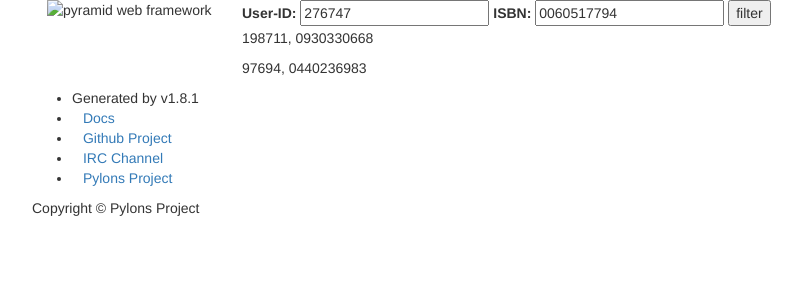
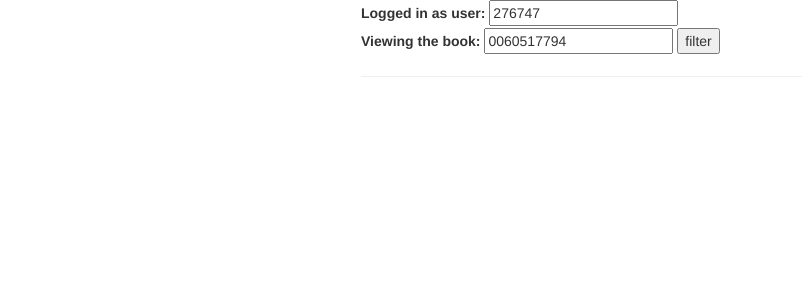
Before and after one commit to Jukkaaf/recommender, a Python web app: template recommender/templates/collab.jinja2 in a window 1280 px wide. Shown: the top 300 px of the page, without its empty margins (23-825 px from the left). Run offline with Jinja, Linux system fonts and the light colour scheme; the template is opened without the code that fills it, so the values that code supplies are empty; some libraries are stand-ins or nearby versions; some web fonts are replaced.

Commit message:
ui update

```diff
--- a/recommender/static/theme.css
+++ b/recommender/static/theme.css
@@ -2,8 +2,8 @@
 body {
   font-family: "Open Sans", "Helvetica Neue", Helvetica, Arial, sans-serif;
   font-weight: 300;
-  color: #ffffff;
-  background: #bc2131;
+  color: #000000;
+  background: #A9A9A9;
 }
 h1,
 h2,
--- a/recommender/templates/collab.jinja2
+++ b/recommender/templates/collab.jinja2
@@ -3,20 +3,35 @@
 {% block content%}
 <div class="content">
     <form action="{{request.route_path('collab_action', action='filter')}}" method="post" enctype="multipart/form-data">
-        <label for="User-ID">User-ID:</label>
+        <label for="User-ID">Logged in as user:</label>
         <input type="text" name="User-ID" value="276747">
-        <label for="ISBN">ISBN:</label>
+        <br>
+        <label for="ISBN">Viewing the book:</label>
         <input type="text" name="ISBN" value="0060517794">
         <input type="submit" id="filter" value="filter">
     </form>
 
+    <hr>
+
     {% if action == 'filter' %}
-        {% for book in result %}
-            <p class="lead">Recommending book ISBN: {{book}}</p>
-        {% endfor %}
+        <h2>{{ selectedBook['Book-Title'] }}</h2>
+
+        <img src={{ selectedBook['Image-URL-M'] }} alt="bookcover">
+        <p>{{ selectedBook['Book-Author'] }}</p>
+        <p>{{ selectedBook['Year-Of-Publication'] }}</p>
+        <p>{{ selectedBook['Publisher'] }}</p>
+
+        <hr>
+
+        <h2>Book recommended to you</h2>
+        <h3>{{ recommendedBook['Book-Title'] }}</h3>
+
+        <img src={{ recommendedBook['Image-URL-M'] }} alt="bookcover">
+        <p>{{ recommendedBook['Book-Author'] }}</p>
+        <p>{{ recommendedBook['Year-Of-Publication'] }}</p>
+        <p>{{ recommendedBook['Publisher'] }}</p>
+
+
     {% endif %}
-
-    <p>198711, 0930330668</p>
-    <p>97694, 0440236983</p>
 </div>
 {% endblock content %}
--- a/recommender/templates/layout.jinja2
+++ b/recommender/templates/layout.jinja2
@@ -25,36 +25,13 @@
 
   <body>
 
-    <div class="starter-template">
-      <div class="container">
-        <div class="row">
-          <div class="col-md-2">
-            <img class="logo img-responsive" src="{{request.static_url('recommender:static/pyramid.png')}}" alt="pyramid web framework">
-          </div>
-          <div class="col-md-10">
+
+          <div style="width:40%; margin:0 auto;">
             {% block content %}
                 <p>No content</p>
             {% endblock content %}
           </div>
-        </div>
-        <div class="row">
-          <div class="links">
-            <ul>
-              <li class="current-version">Generated by v1.8.1</li>
-              <li><i class="glyphicon glyphicon-bookmark icon-muted"></i><a href="http://docs.pylonsproject.org/projects/pyramid/en/1.8-branch/">Docs</a></li>
-              <li><i class="glyphicon glyphicon-cog icon-muted"></i><a href="https://github.com/Pylons/pyramid">Github Project</a></li>
-              <li><i class="glyphicon glyphicon-globe icon-muted"></i><a href="https://webchat.freenode.net/?channels=pyramid">IRC Channel</a></li>
-              <li><i class="glyphicon glyphicon-home icon-muted"></i><a href="http://pylonsproject.org">Pylons Project</a></li>
-            </ul>
-          </div>
-        </div>
-        <div class="row">
-          <div class="copyright">
-            Copyright &copy; Pylons Project
-          </div>
-        </div>
-      </div>
-    </div>
+
 
 
     <!-- Bootstrap core JavaScript
--- a/setup.py
+++ b/setup.py
@@ -14,6 +14,7 @@ requires = [
     'pyramid_debugtoolbar',
     'waitress',
     'MySQL-Python',
+    'pandas',
     ]
 
 tests_require = [
```
Also changed, not shown: recommender/functions/collaborative.py (+19 -0 lines), recommender/views.py (+10 -4 lines).
